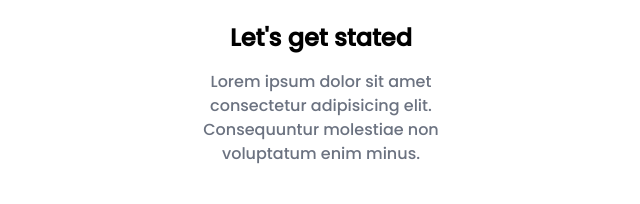
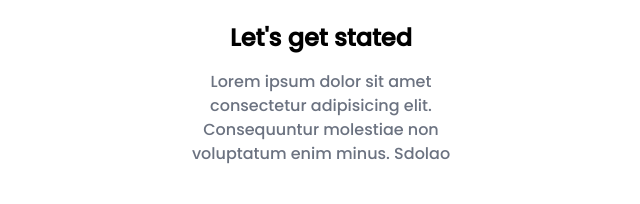
Before and after one commit to kid-us/Claimease, a React (Vite) app: page / in a window 1280 px wide. Shown: the part 453-657 px from the top of the page, without its empty margins (319-959 px from the left). Built offline with nearby package versions, Linux system fonts and the light colour scheme; the HTML template or start-up script is replaced by a standard one.

Commit message:
Home page and dev' setup

```diff
--- a/src/components/Pages/Home.tsx
+++ b/src/components/Pages/Home.tsx
@@ -18,7 +18,7 @@ const Home = () => {
 
             <p className="mt-4 text-gray-500">
               Lorem ipsum dolor sit amet consectetur adipisicing elit.
-              Consequuntur molestiae non voluptatum enim minus.
+              Consequuntur molestiae non voluptatum enim minus. Sdolao
             </p>
           </div>
           <Link to="/">
```
